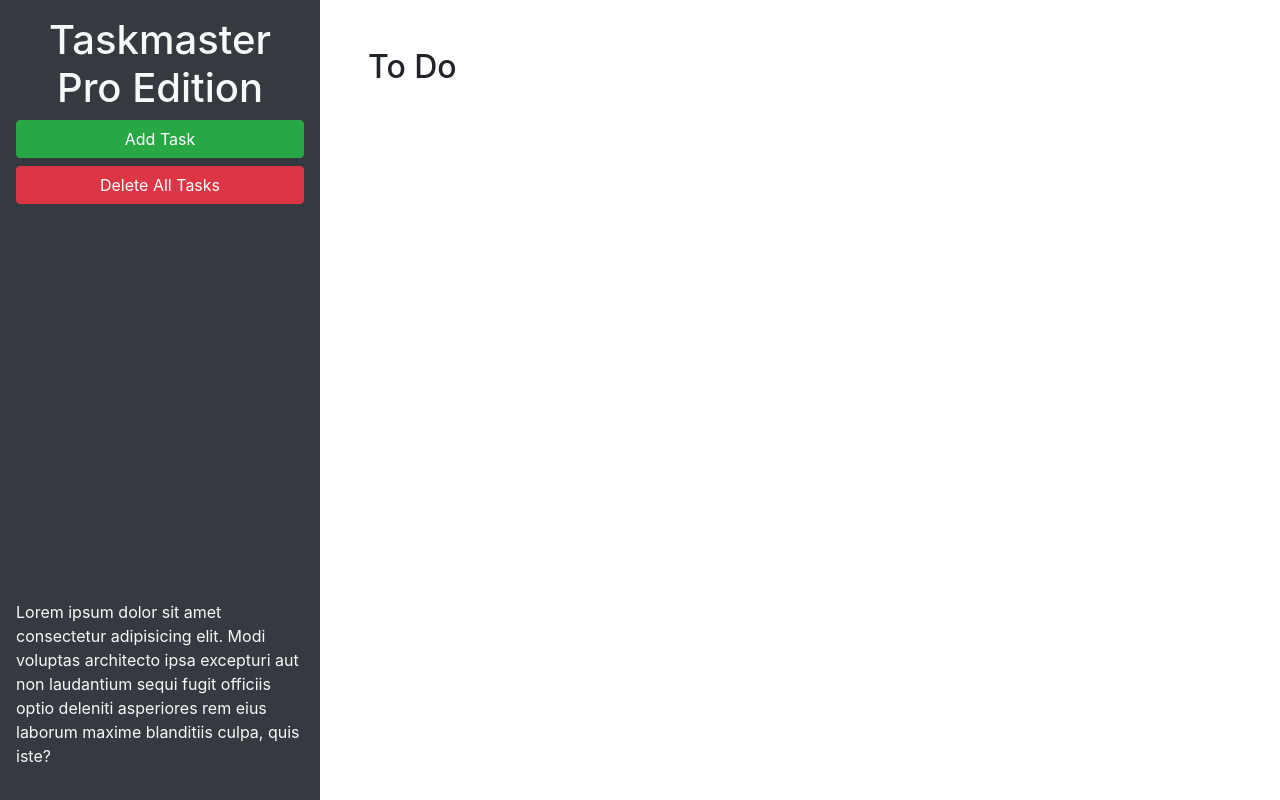
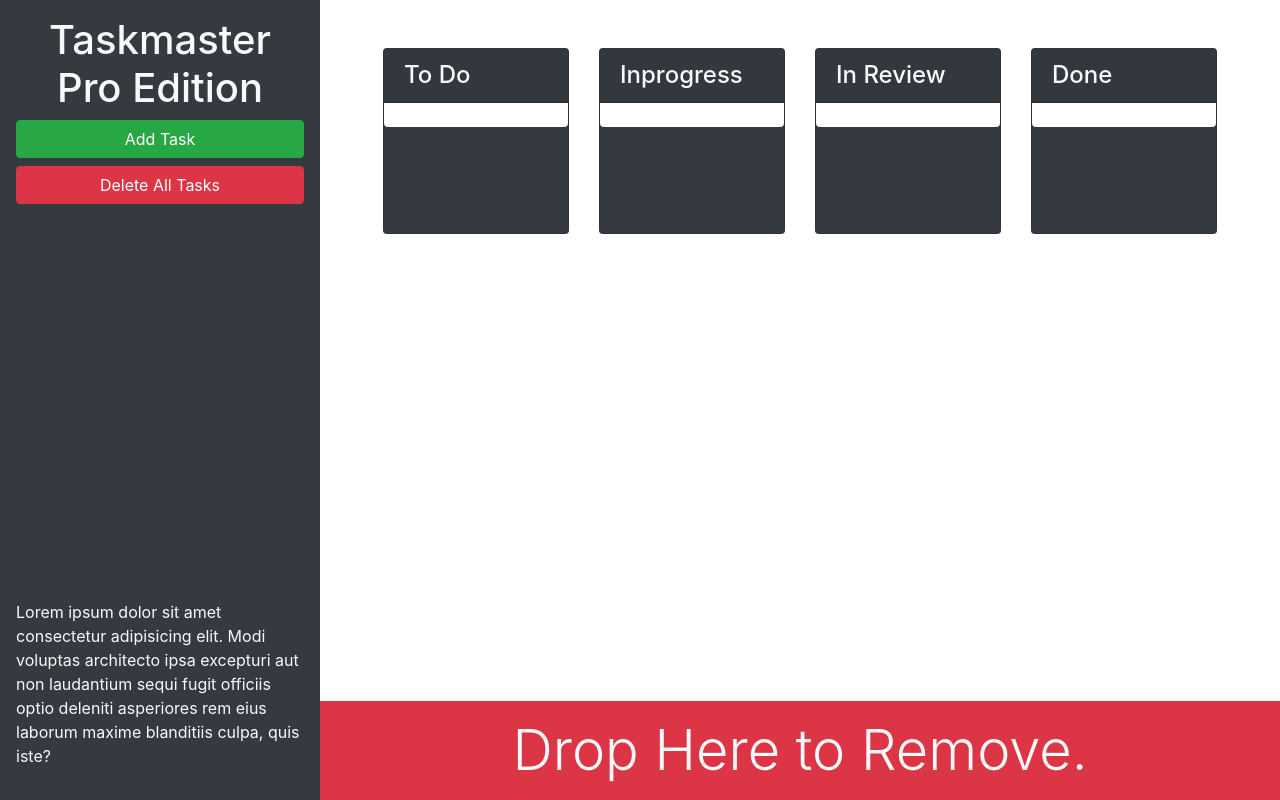
Before and after one commit to LoiT1020/taskmaster-pro, a plain HTML site: page index.html in a window 1280 px wide. Drawn offline with nearby package versions, Linux system fonts and the light colour scheme.

Commit message:
update bootstrap feature

```diff
--- a/index.html
+++ b/index.html
@@ -13,20 +13,79 @@
 <body>
 
   <div class="row min-vh-100 no-gutters">
-    <header class="col-12 col-lg-3 bg-dark text-light d-flex flex-column p-4 p-lg-3">
+    <header class="col-12 col-lg-3 bg-dark text-light sticky-top d-flex flex-column p-4 p-lg-3">
       <h1 class="text-center">Taskmaster Pro Edition</h1>
       <button id="create-task" class="btn btn-block btn-success" data-toggle="modal" data-target="#task-form-modal">Add
         Task</button>
       <button id="remove-tasks" class="btn btn-block btn-danger">Delete All Tasks</button>
-      <p class="mt-auto">Lorem ipsum dolor sit amet consectetur adipisicing elit. Modi voluptas architecto ipsa
+      <p class="mt-auto d-none d-lg-block" >Lorem ipsum dolor sit amet consectetur adipisicing elit. Modi voluptas architecto ipsa
         excepturi aut non
         laudantium sequi fugit officiis optio deleniti asperiores rem eius laborum maxime blanditiis culpa, quis iste?
       </p>
     </header>
-    <main class="col-12 col-lg-9">
-      <div class="m-5">
-        <h2>To Do</h2>
-        <ul id="list-toDo" class="list-group"> </ul>
+    <main class="col-12 col-lg-9 d-flex flex-column">
+      <div class="m-5 row justify-content-around">
+        <!-- todo start -->
+        <div class="col-12 col-md-6 col-xl-3 mb-3">
+         <div class="card bg-dark text-light">
+          <h4 class="card-header">
+            To Do
+          </h4>
+          <ul id="list-toDo" class="list-group list-group-flush text-dark">
+            <li class="list-group-item">
+
+            </li>
+          </ul>
+        </div>
+      </div>
+        <!-- todo end -->
+        <!-- in progress start -->
+        <div class="col-12 col-md-6 col-xl-3 mb-3">
+          <div class="card bg-dark text-light">
+            <h4 class="card-header">
+             Inprogress
+            </h4>
+            <ul id="list-toDo" class="list-group list-group-flush text-dark">
+              <li class="list-group-item">
+
+              </li>
+            </ul>
+          </div>
+        </div>
+        <!-- in progress end -->
+        <!-- in review start -->
+        <div class="col-12 col-md-6 col-xl-3 mb-3">
+          <div class="card bg-dark text-light">
+            <h4 class="card-header">
+             In Review
+            </h4>
+            <ul id="list-toDo" class="list-group list-group-flush text-dark">
+              <li class="list-group-item">
+
+              </li>
+            </ul>
+          </div>
+        </div>
+        <!-- in review end -->
+        <!-- done start -->
+        <div class="col-12 col-md-6 col-xl-3 mb-3">
+          <div class="card bg-dark text-light">
+            <h4 class="card-header">
+              Done
+            </h4>
+            <ul id="list-toDo" class="list-group list-group-flush text-dark">
+              <li class="list-group-item">
+
+              </li>
+            </ul>
+          </div>
+        </div>
+        <!-- done end -->
+      </div>
+      <div id="trash" class="mt-auto">
+        <div class="w-100 bg-danger p-3 text-center text-light display-4 ">
+          Drop Here to Remove.
+        </div>
       </div>
     </main>
   </div>
@@ -46,7 +105,7 @@
           <form>
             <div class="form-group">
               <label for="modalTaskDescription">Task description</label>
-              <textarea id="modalTaskDescription" rows="3"></textarea>
+              <textarea id="modalTaskDescription" rows="3" class="form-control"></textarea>
             </div>
             <div class="form-group">
               <label for="modalDueDate">Due date</label>
```
